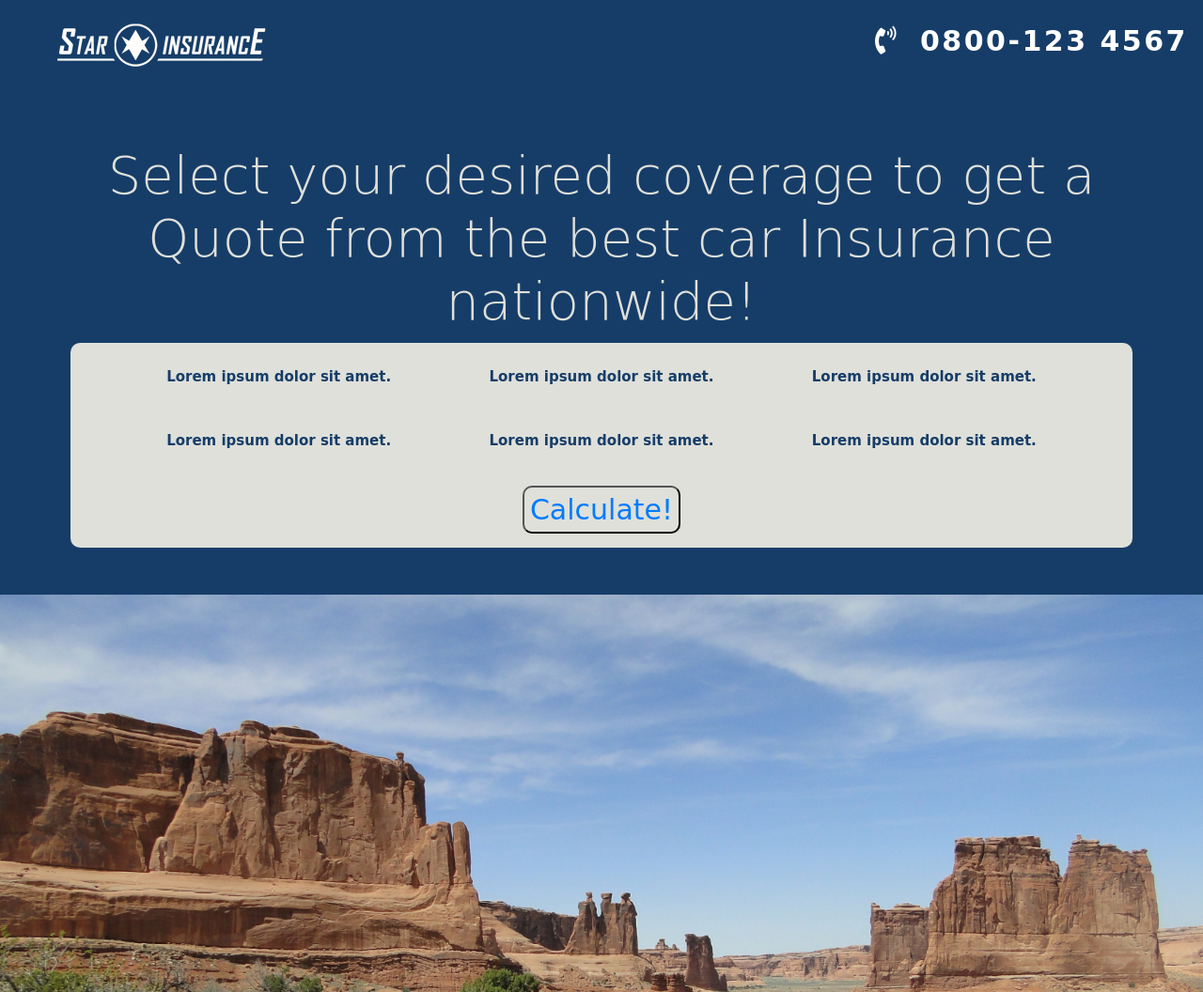
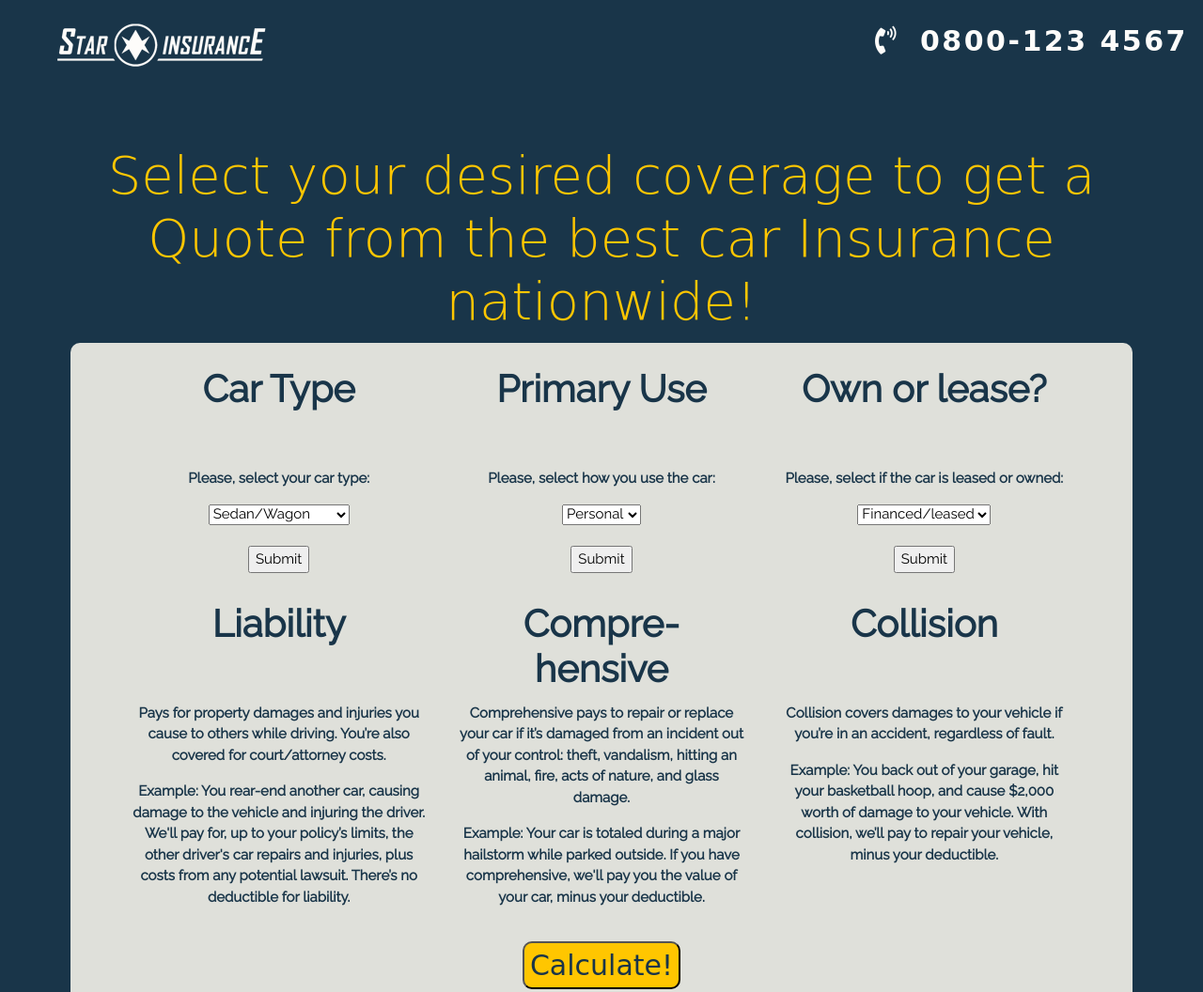
Before and after one commit to MarCodeMetz/Car-Insurance-Calculator, a plain HTML site: page quote.html in a window 1280 px wide. Shown: the top 1056 px of the page at 94% size. Drawn offline with nearby package versions, Linux system fonts and the light colour scheme; a web font is replaced by a local one.

Commit message:
Added JS code

```diff
--- a/assets/CSS/style.css
+++ b/assets/CSS/style.css
@@ -1,29 +1,39 @@
+:root {
+    --base-color: #193549;
+    --primary-color: #ffc600;
+    --secondary-color: #FDFCFA;
+}
+
 body {
     font-family: 'Raleway', sans-serif;
-    background: #163D68;
+    background: var(--base-color);
 }
 
 h1 {
     font-family: 'Big Shoulders Text', cursive;
-    color: #DFE0DA;
+    color: var(--primary-color);
 }
 
 nav {
     font-family: 'Big Shoulders Text', cursive;
     font-size: 30px;
     letter-spacing: 2.5px;
-    color: white;
+    color: var(--secondary-color);
+}
+
+nav p {
+    padding-left: 41px;
 }
 
 .container {
     text-align: center;
-    color: white;
+    color: var(--secondary-color);
     height: auto;
     padding: 50px 5px;
 }
 
 .footer {
-    background: #DFE0DA;
+    background: var(--primary-color);
     text-align: justify;
     font-size: 10px;
     padding: 50px;
@@ -36,36 +46,62 @@ nav {
     padding: 15px;
 }
 
+a {
+    text-decoration: none;
+    color: var(--base-color);
+}
+
 a:link {
     text-decoration: none;
+    color: var(--base-color);
+}
+
+hr {
+    background: var(--base-color);
 }
 
 button {
     font-family: 'Big Shoulders Text', cursive;
     font-size: 30px;
-    background: #DFE0DA;
-    color: #163D68;
+    background: var(--primary-color);
+    color: var(--base-color);
     border-radius: 10px;
     margin: 5px;
+    outline: none;
+}
+
+button:hover {
+    color: var(--base-color);
+    background: #e0b105;
+    border: 1px solid gray;
+    outline: none;
 }
 
 button:focus {
-    background: #C59D73;
-    border: 5px solid gray;
+    color: var(--base-color);
+    background: #e0b105;
+    border: 1px solid gray;
     outline: none;
 }
 
 ul,
 #popup {
-    font-family: 'Big Shoulders Text', cursive;
+    font-family: 'Raleway', sans-serif;
     background: #DFE0DA;
-    color: #163D68;
-    font-size: 20px;
+    color: var(--base-color);
+    font-size: 1.5rem;
     padding: 10px 50px;
     border-radius: 10px;
     margin-top: 10px;
     width: 100%;
     list-style: none;
+}
+
+#popup h2 {
+    font-weight: bolder;
+    height: 100px;
+    border-radius: 10px;
+    font-size: 2.5rem;
 }
 
 li {
--- a/assets/JS/script.js
+++ b/assets/JS/script.js
@@ -1,7 +1,18 @@
-$(".open").on("click", function () {
-    $(".popup, .popup-content").addClass("active");
-});
+var carType = document.getElementById("carType");
+var carUse = document.getElementById("carUse");
+var carOwner = document.getElementById("carOwner");
+var value = ["sedan", "van", "truck", "sport", "luxury"];
 
-$(".close, .popup").on("click", function () {
-    $(".popup, .popup-content").removeClass("active");
-});
+function InfoUser(e) {
+    var answerUser = "";
+    switch (e) {
+        answerUser =
+    }
+
+
+    $("input[type='submit']").onclick(function(event) {
+        // user hit the enter key in the input
+        // grab input
+        var carType = $(this).val();
+        $(this).val(""); //clearing out input field
+    });
--- a/quote.html
+++ b/quote.html
@@ -26,39 +26,73 @@
         <div class="popup-content text-center">
             <div class="row">
                 <div class="col-md-4">
-                    <p>Lorem ipsum dolor sit amet.</p>
+                    <h2>Car Type</h2>
+                    <p>Please, select your car type:</p>
+                    <select required name="carType" id="carType">
+                        <option value="sedan">Sedan/Wagon</option>
+                        <option value="van">Van/Crossover</option>
+                        <option value="truck">Truck/Pickup</option>
+                        <option value="sport">Coupe/Sports Car</option>
+                        <option value="luxury">Luxury Car</option>
+                    </select>
+                    <br><br>
+                    <input type="submit">
                 </div>
                 <div class="col-md-4">
-                    <p>Lorem ipsum dolor sit amet.</p>
+                    <h2>Primary Use</h2>
+                    <p>Please, select how you use the car:</p>
+                    <select required name="carUse" id="carUse">
+                        <option value="personal">Personal</option>
+                        <option value="business">Business</option>
+                    </select>
+                    <br><br>
+                    <input type="submit">
                 </div>
                 <div class="col-md-4">
-                    <p>Lorem ipsum dolor sit amet.</p>
+                    <h2>Own or lease?</h2>
+                    <p>Please, select if the car is leased or owned:</p>
+                    <select required name="carOwner" id="carOwner">
+                        <option value="finance">Financed/leased</option>
+                        <option value="own">Owned</option>
+                    </select>
+                    <br><br>
+                    <input type="submit">
                 </div>
             </div>
             <div class="row">
                 <div class="col-md-4">
-                    <p>Lorem ipsum dolor sit amet.</p>
+                    <h2>Liability</h2>
+                    <p>Pays for property damages and injuries you cause to others while driving. You’re also covered for court/attorney costs.</p>
+                    <p><strong>Example:</strong> You rear-end another car, causing damage to the vehicle and injuring the driver. We'll pay for, up to your policy’s limits, the other driver's car repairs and injuries, plus costs from any potential lawsuit.
+                        There’s no deductible for liability.</p>
                 </div>
                 <div class="col-md-4">
-                    <p>Lorem ipsum dolor sit amet.</p>
+                    <h2>Compre-<br>hensive</h2>
+                    <p>Comprehensive pays to repair or replace your car if it’s damaged from an incident out of your control: theft, vandalism, hitting an animal, fire, acts of nature, and glass damage.</p>
+                    <p><strong>Example:</strong> Your car is totaled during a major hailstorm while parked outside. If you have comprehensive, we'll pay you the value of your car, minus your deductible. </p>
+
                 </div>
                 <div class="col-md-4">
-                    <p>Lorem ipsum dolor sit amet.</p>
+                    <h2>Collision</h2>
+                    <p>Collision covers damages to your vehicle if you’re in an accident, regardless of fault.</p>
+                    <p><strong>Example:</strong> You back out of your garage, hit your basketball hoop, and cause $2,000 worth of damage to your vehicle. With collision, we’ll pay to repair your vehicle, minus your deductible.
+                    </p>
                 </div>
             </div>
             <div class="row-12">
-                <button class="open"><a href="quote.html">Calculate!</a></button>
+                <button class="calc-btn">Calculate!</button>
             </div>
         </div>
     </div>
 
 </div>
 
-<div class="Foto">
+<div class="foto">
     <img src="assets/IMG/highway.jpg" alt="highway in the dessert" width="100%">
 </div>
 
 <div class="footer">
+    <hr>
     <div class="row">
         <div class="col-md-4">
             <a href="">PRIVACY & SECURITY</a>
@@ -70,11 +104,11 @@
             <a href="">CONTACT US</a>
         </div>
     </div>
-    <p>Copyright 2019. Star Insurance Company. All Rights Reserved. We offer insurance by phone, online and through independent agents. Prices vary based on how you buy. National average annual car insurance savings by new customers surveyed who saved with
+    <p class="text-center">Copyright 2019. Star Insurance Company. All Rights Reserved. We offer insurance by phone, online and through independent agents. Prices vary based on how you buy. National average annual car insurance savings by new customers surveyed who saved with
         Star Insurance in 2018. *Discount varies and may not be available in all states or situations.
     </p>
-
-
+    <br>
+    <hr>
 </div>
 
 <body>
```
Also changed, not shown: index.html (+7 -6 lines).
